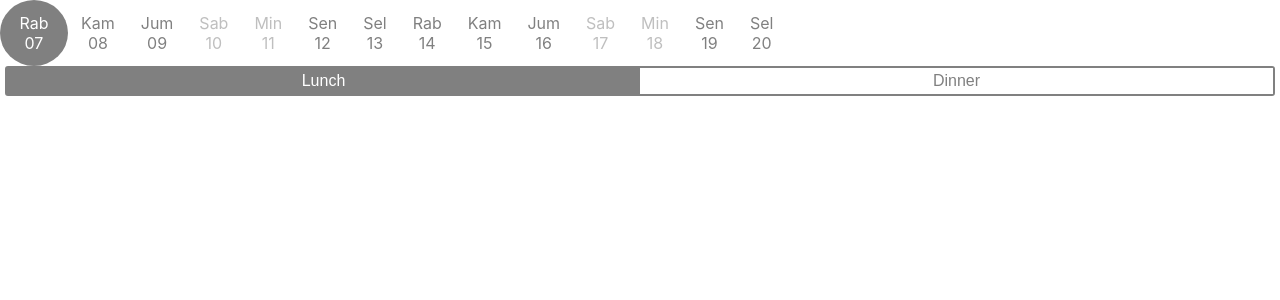
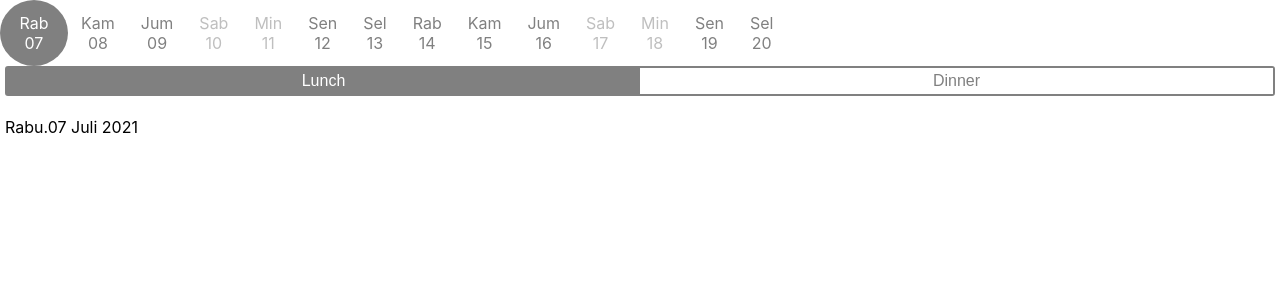
Before and after one commit to dhivyakr/d93d17f1b5d26cf630b85a3d42d469039a836b18, a React (Create React App) app: page / in a window 1280 px wide. Shown: the top 300 px of the page. Built offline with nearby package versions, Linux system fonts and the light colour scheme.

Commit message:
Date selection enhancements

```diff
--- a/src/App.js
+++ b/src/App.js
@@ -10,7 +10,9 @@ class App extends Component {
     let new_date = startDate;
     let dayMap = {"Sun": "Min", "Mon": "Sen", "Tue": "Sel", "Wed": "Rab", "Thu": "Kam", "Fri": "Jum", "Sat": "Sab"};
     let dayNames = {"Min": "Minggu", "Sen": "Senin", "Sel": "Selasa", "Rab": "Rabu", "Kam": "Kamis", "Jum": "Jumat", "Sab": "Sabtu"};
-   	this.state = {dates: []};
+   	let monthMap = {"Jan": "Januari", "Feb": "Februari", "Mar": "Maret", "Apr": "April", "May": "Mei", "Jun": "Juni", "Jul": "Juli", "Aug": "Agustus", "Sep": "September", "Oct": "Oktober", "Nov": "November", "Dec": "Desember"};
+
+    this.state = {dates: []};
    	for(let i=0; i<14; i++)
   	{
   		if(i!==0)
@@ -23,11 +25,13 @@ class App extends Component {
       }
 
   	  let date = new_date.format('DD');
+      let year = new_date.format('YYYY');
+      let month = monthMap[new_date.format('MMM')];
   	  let day = dayMap[new_date.format('ddd')];
       let displayName = dayNames[day];
       let dateState = (day === "Sab" || day === "Min") ? "disabled" : "enabled";
 
-  	  this.state.dates[i] = {displayDate: date, displayDay: day, displayState: dateState,displayName: displayName};
+  	  this.state.dates[i] = {displayDate: date, displayDay: day, displayState: dateState,displayName: displayName, displayMonth: month, displayYear: year};
       startDate = new_date;
   	}
    	console.log(this.state.dates);
--- a/src/components/dateSelection.jsx
+++ b/src/components/dateSelection.jsx
@@ -1,6 +1,6 @@
 import React, { useState } from 'react';
 import styled from 'styled-components';
-
+import styles from '../css/dateSelection.css';
 const Button = styled.button`
   background: ${props => props.selected ? "gray" : "white"};
   color: ${props => props.selected ? "white" : "gray"};
@@ -10,7 +10,13 @@ const Button = styled.button`
   width: 50%;
 `
 const DateSelection = function(props) {
-  const[date, setDate] = useState(0);
+  let selectedDate = props.dates[0];
+  const[date, setDate] = useState(
+    {displayDate: selectedDate.displayDate,
+    displayName: selectedDate.displayName,
+    displayMonth: selectedDate.displayMonth,
+    displayYear: selectedDate.displayYear}
+  );
   const[mealTime, setmealTime] = useState("lunch");
     return (
     <div>
@@ -18,10 +24,9 @@ const DateSelection = function(props) {
         {
           props.dates.map(function(d, idx)
           {
-                return (<div id= {"id_date_" + idx} className={"dateContent " + ((d.displayState === "disabled") ? "disabled" : "") + ((date === idx) ? "selected" : "")}  onClick={() => setDate(idx)}>
+            return (<div id= {"id_date_" + idx} className={"dateContent " + ((d.displayState === "disabled") ? "disabled" : "") + ((date.displayDate === d.displayDate) ? "selected" : "")}  onClick={() => setDate({displayDate: d.displayDate, displayName: d.displayName, displayMonth: d.displayMonth, displayYear: d.displayYear})}>
             <span className="displayDay">{d.displayDay}</span><br></br>
             <span className="displayDate">{d.displayDate}</span></div>)
-                setDate(0);
           })
         }
       </div>
@@ -29,6 +34,9 @@ const DateSelection = function(props) {
           <Button selected = {(mealTime==="lunch") ? true : false} onClick={() => setmealTime("lunch")}>Lunch</Button>
           <Button selected = {(mealTime==="dinner") ? true : false} onClick={() => setmealTime("dinner")}>Dinner</Button>
       </div>
+      <div className="selectedDate">
+        <p>{date.displayName}.{date.displayDate} {date.displayMonth} {date.displayYear}</p>
+      </div>
     </div>
     );
   }
--- /dev/null
+++ b/src/css/dateSelection.css
@@ -0,0 +1,4 @@
+.selectedDate {
+	text-align: left;
+	padding: 5px;
+}
```
Lines whose indentation alone changed are shown as unchanged.
